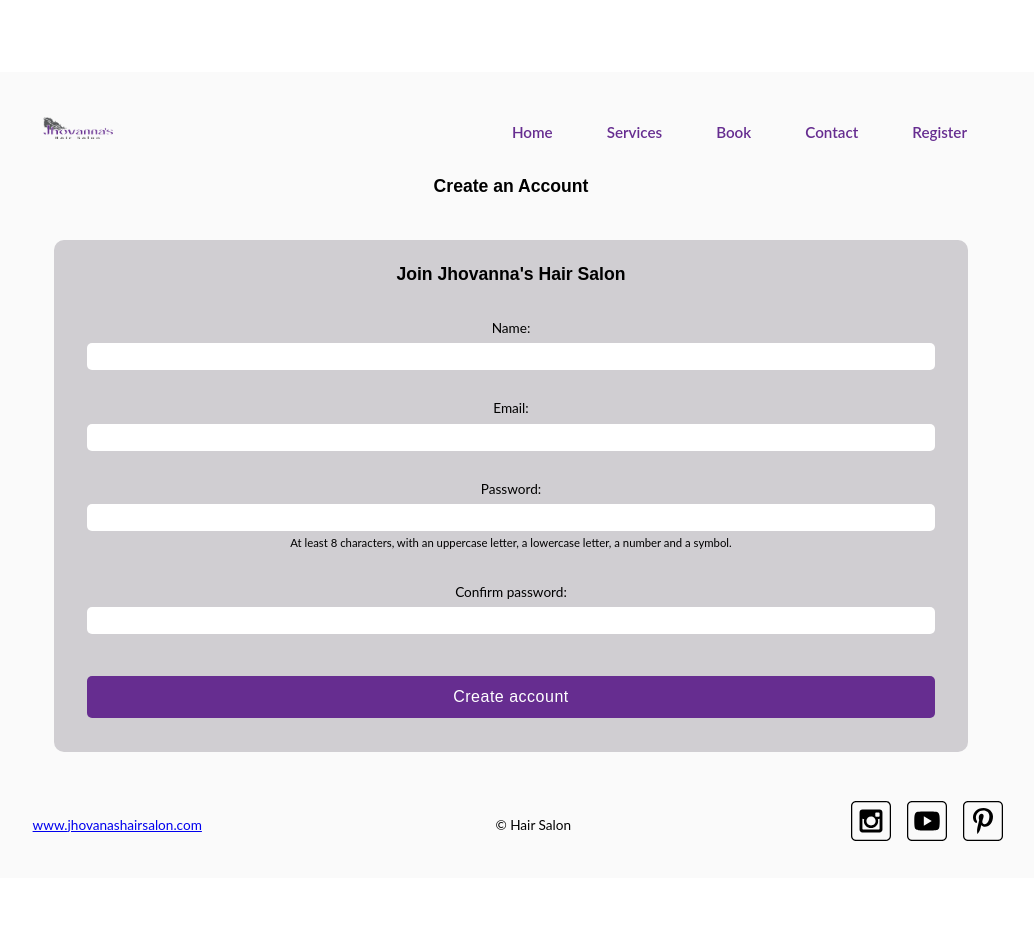
After one commit to alexgt95/cse340-project-Garcia, a Node server app: page /register in a window 1280 px wide. The commit adds this page. Shown: the whole page, without its empty margins (129-1163 px from the left). Run offline with Node 20, Linux system fonts and the light colour scheme.

Commit message:
Add user registration with roles table and bcrypt password hashing

```diff
--- a/package.json
+++ b/package.json
@@ -10,6 +10,7 @@
     "start": "node --env-file-if-exists=.env server.js"
   },
   "dependencies": {
+    "bcrypt": "^6.0.0",
     "ejs": "^7.0.2",
     "express": "^5.3.0",
     "express-validator": "^7.3.2",
--- /dev/null
+++ b/pnpm-workspace.yaml
@@ -0,0 +1,2 @@
+allowBuilds:
+  bcrypt: true
--- a/public/css/partials/blocks.css
+++ b/public/css/partials/blocks.css
@@ -269,3 +269,10 @@
     border-radius: 5px;
     text-align: center;
 }
+
+.contact-form-1 label,
+.contact-form-1 input,
+.contact-form-1 textarea,
+.contact-form-1 small {
+    color: var(--black-color);
+}
--- /dev/null
+++ b/src/controllers/accounts.js
@@ -0,0 +1,38 @@
+import bcrypt from 'bcrypt';
+import { validationResult, matchedData } from 'express-validator';
+import { createUser } from '../models/users.js';
+
+// GET /register   (?created=1 after a successful sign-up)
+const showRegister = (req, res) => {
+    res.render('register', {
+        title: 'Create an Account',
+        errors: {},
+        values: {},
+        created: req.query.created === '1'
+    });
+};
+
+// POST /register   (registerRules already ran as middleware)
+const processRegister = async (req, res) => {
+    const result = validationResult(req);
+
+    // Invalid: show the form again. Only name and email go back, never the passwords.
+    if (!result.isEmpty()) {
+        return res.status(400).render('register', {
+            title: 'Create an Account',
+            errors: result.mapped(),
+            values: { name: req.body.name, email: req.body.email },
+            created: false
+        });
+    }
+
+    const { name, email, password } = matchedData(req);
+
+    // 10 = salt rounds: bcrypt repeats its work 2^10 times, so guessing is slow
+    const passwordHash = await bcrypt.hash(password, 10);
+    await createUser(name, email, passwordHash);
+
+    res.redirect('/register?created=1');
+};
+
+export { showRegister, processRegister };
--- a/src/views/partials/header.ejs
+++ b/src/views/partials/header.ejs
@@ -28,5 +28,6 @@
                 <a href="/services">Services</a>
                 <a href="/book">Book</a>
                 <a href="/contact">Contact</a>
+                <a href="/register">Register</a>
             </nav>
         </header>
--- /dev/null
+++ b/src/views/register.ejs
@@ -0,0 +1,43 @@
+<%- include('partials/header') %>
+        <h1 class="primary-heading">Create an Account</h1>
+
+        <main>
+            <section class="contact-form-1">
+                <h2 class="primary-heading">Join Jhovanna's Hair Salon</h2>
+                <% if (created) { %>
+                    <p class="form-success" role="status">Your account was created! You'll be able to log in soon.</p>
+                <% } %>
+                <form action="/register" method="post">
+                    <p>
+                        <label for="name">Name:</label>
+                        <input type="text" id="name" name="name" autocomplete="name" required maxlength="100"
+                               value="<%= values.name ?? '' %>" <%= errors.name ? 'aria-invalid=true aria-describedby=name-error' : '' %>>
+                        <% if (errors.name) { %><span class="field-error" id="name-error"><%= errors.name.msg %></span><% } %>
+                    </p>
+                    <p>
+                        <label for="email">Email:</label>
+                        <input type="email" id="email" name="email" autocomplete="email" required maxlength="255"
+                               value="<%= values.email ?? '' %>" <%= errors.email ? 'aria-invalid=true aria-describedby=email-error' : '' %>>
+                        <% if (errors.email) { %><span class="field-error" id="email-error"><%= errors.email.msg %></span><% } %>
+                    </p>
+                    <p>
+                        <label for="password">Password:</label>
+                        <input type="password" id="password" name="password" autocomplete="new-password" required
+                               minlength="8" maxlength="72" aria-describedby="password-hint<%= errors.password ? ' password-error' : '' %>"
+                               <%= errors.password ? 'aria-invalid=true' : '' %>>
+                        <small id="password-hint">At least 8 characters, with an uppercase letter, a lowercase letter, a number and a symbol.</small>
+                        <% if (errors.password) { %><span class="field-error" id="password-error"><%= errors.password.msg %></span><% } %>
+                    </p>
+                    <p>
+                        <label for="passwordConfirm">Confirm password:</label>
+                        <input type="password" id="passwordConfirm" name="passwordConfirm" autocomplete="new-password" required
+                               <%= errors.passwordConfirm ? 'aria-invalid=true aria-describedby=passwordConfirm-error' : '' %>>
+                        <% if (errors.passwordConfirm) { %><span class="field-error" id="passwordConfirm-error"><%= errors.passwordConfirm.msg %></span><% } %>
+                    </p>
+                    <p class="button-1">
+                        <button class="btn" type="submit">Create account</button>
+                    </p>
+                </form>
+            </section>
+        </main>
+<%- include('partials/footer') %>
```
Also changed, not shown: src/controllers/routes.js (+6 -1 lines), src/middleware/validation/forms.js (+29 -1 lines), src/models/sql/schema.sql (+21 -0 lines), src/models/users.js (added, +21 -0 lines), pnpm-lock.yaml.
